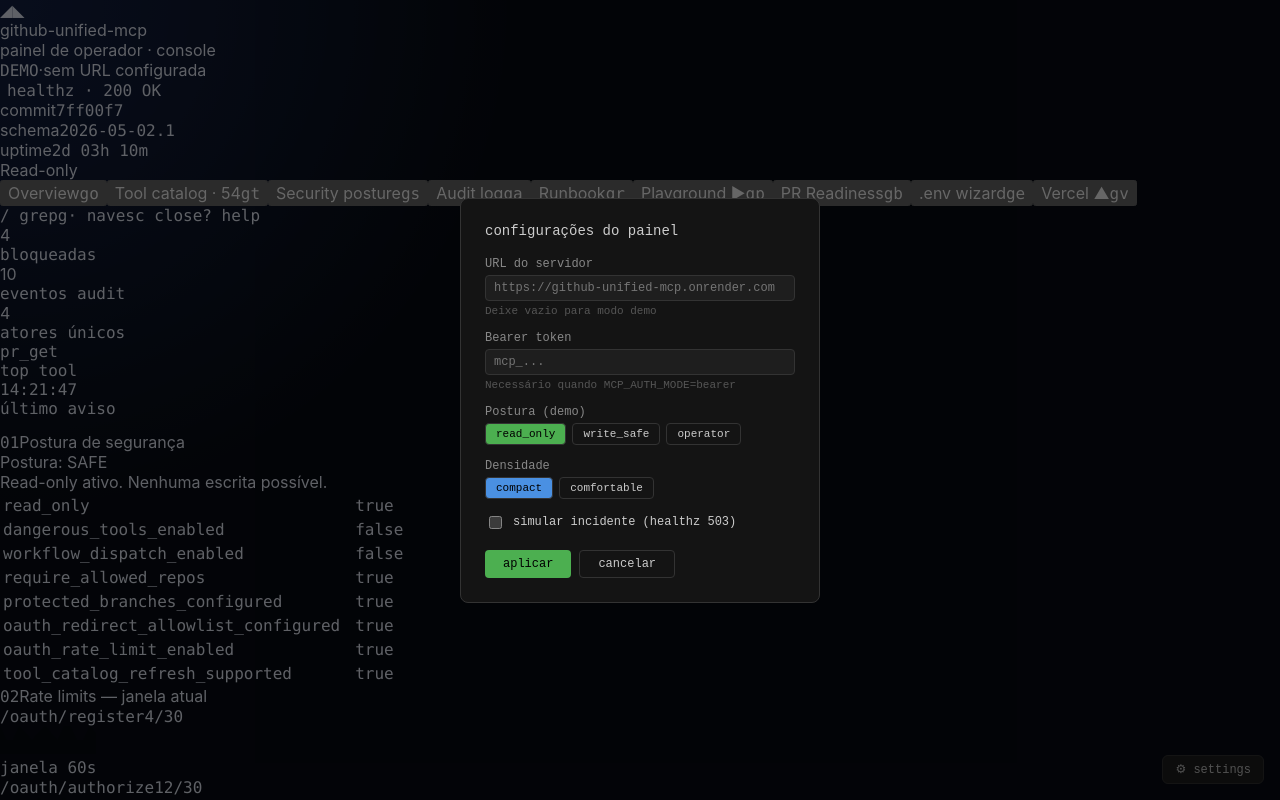
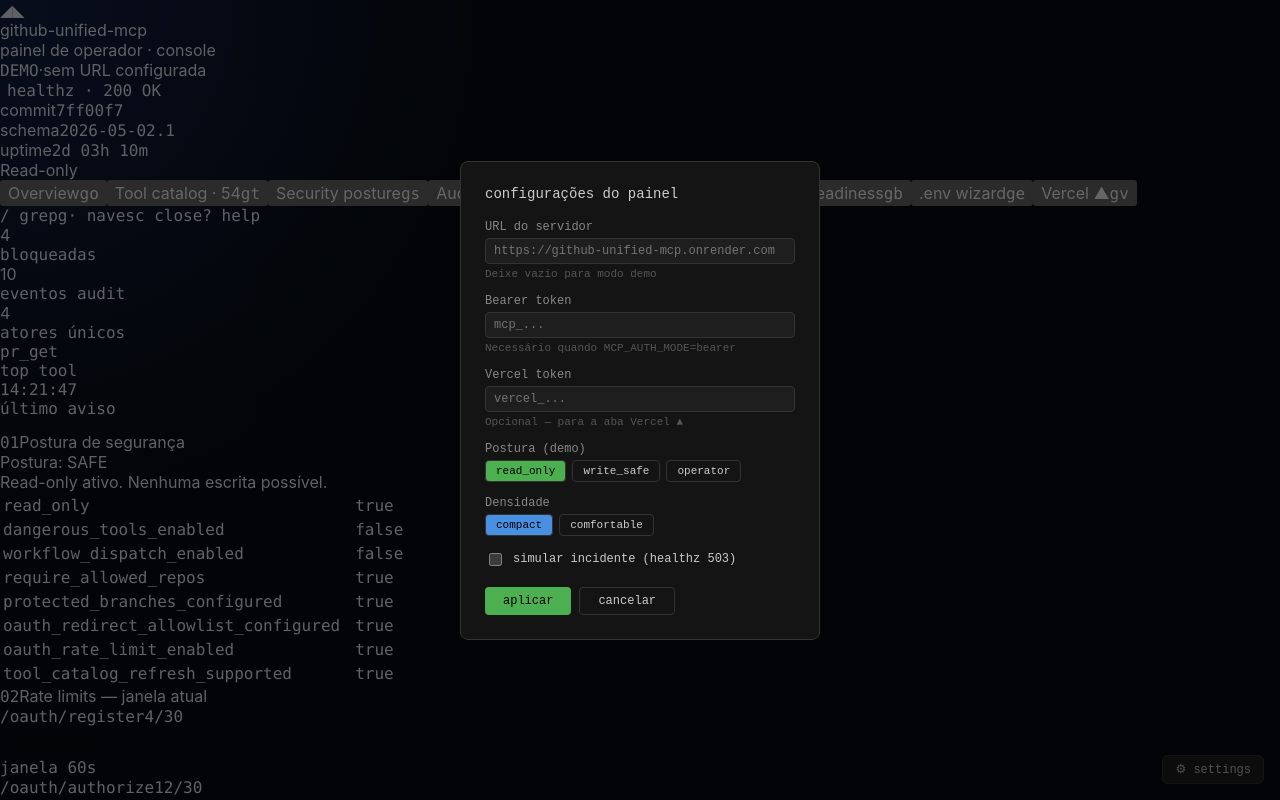
Before and after one commit to vinicius-ssantos/github-unified-mcp-frontend, a React (Vite) app: page / in a window 1280 px wide. Both pictures are taken after a click on the button "⚙ settings". Shown: the top 800 px of the page. Built offline with nearby package versions, Linux system fonts and the light colour scheme.

Commit message:
feat(src): App.tsx — add vercelToken to Settings + pass to ConsoleA

```diff
--- a/src/App.tsx
+++ b/src/App.tsx
@@ -3,12 +3,12 @@
 
 type Mode = 'read_only' | 'write_safe' | 'operator';
 type Density = 'compact' | 'comfortable';
-type Settings = { serverUrl: string; bearerToken: string; mode: Mode; density: Density; forceError: boolean };
+type Settings = { serverUrl: string; bearerToken: string; mode: Mode; density: Density; forceError: boolean; vercelToken: string };
 
 const STORAGE_KEY = 'mcp-panel-settings';
 
 function defaultSettings(): Settings {
-  return { serverUrl: '', bearerToken: '', mode: 'read_only', density: 'compact', forceError: false };
+  return { serverUrl: '', bearerToken: '', mode: 'read_only', density: 'compact', forceError: false, vercelToken: '' };
 }
 
 function loadSettings(): Settings {
@@ -52,6 +52,7 @@
         forceError={settings.forceError}
         serverUrl={settings.serverUrl}
         bearerToken={settings.bearerToken}
+        vercelToken={settings.vercelToken}
       />
 
       <button
@@ -71,6 +72,10 @@
 
             <Field label="Bearer token" hint="Necessário quando MCP_AUTH_MODE=bearer">
               <input type="password" style={{ fontFamily: 'monospace', fontSize: 12, padding: '5px 8px', background: 'var(--surface-2,#1e1e1e)', border: '1px solid var(--border,#333)', borderRadius: 4, color: 'var(--text,#ccc)', width: '100%', boxSizing: 'border-box' }} value={draft.bearerToken} onChange={e => setDraft(d => ({ ...d, bearerToken: e.target.value }))} placeholder="mcp_..." />
+            </Field>
+
+            <Field label="Vercel token" hint="Opcional — para a aba Vercel ▲">
+              <input type="password" style={{ fontFamily: 'monospace', fontSize: 12, padding: '5px 8px', background: 'var(--surface-2,#1e1e1e)', border: '1px solid var(--border,#333)', borderRadius: 4, color: 'var(--text,#ccc)', width: '100%', boxSizing: 'border-box' }} value={draft.vercelToken} onChange={e => setDraft(d => ({ ...d, vercelToken: e.target.value }))} placeholder="vercel_..." />
             </Field>
 
             <Field label="Postura (demo)">
```
